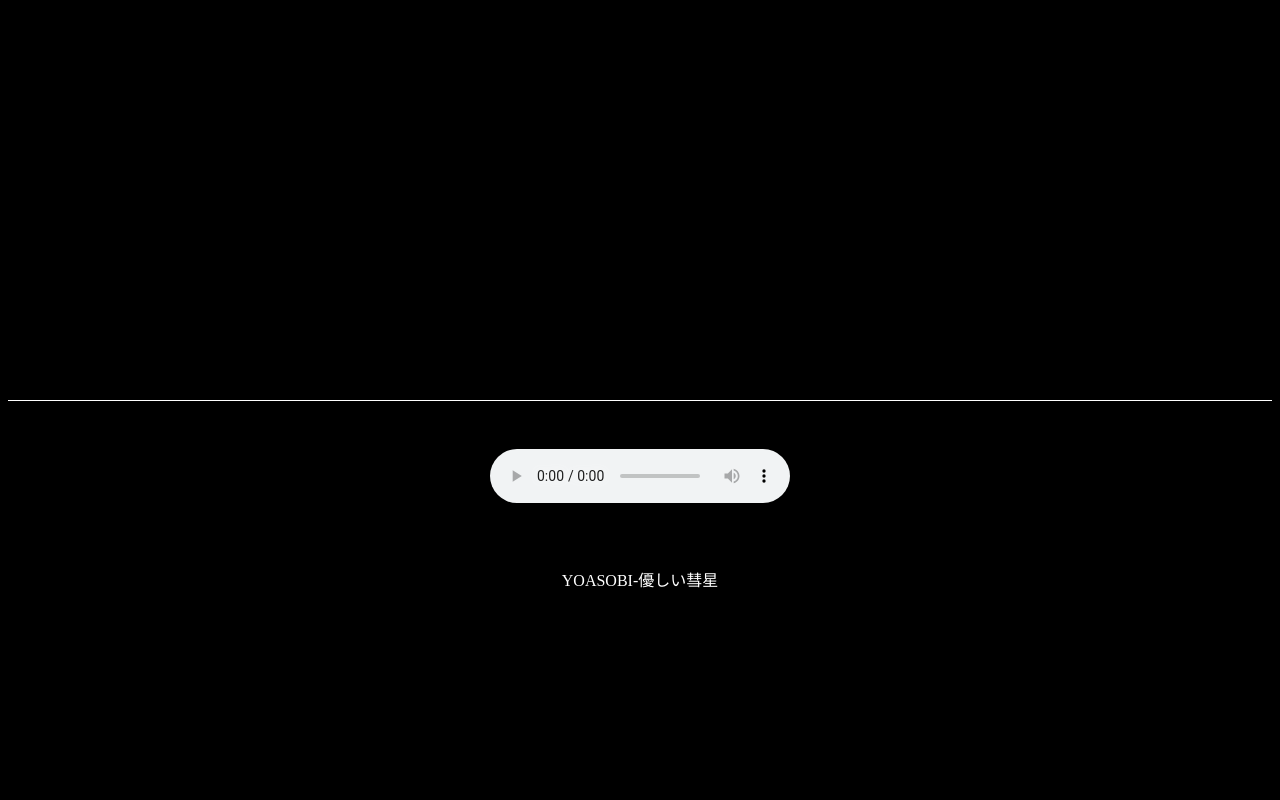
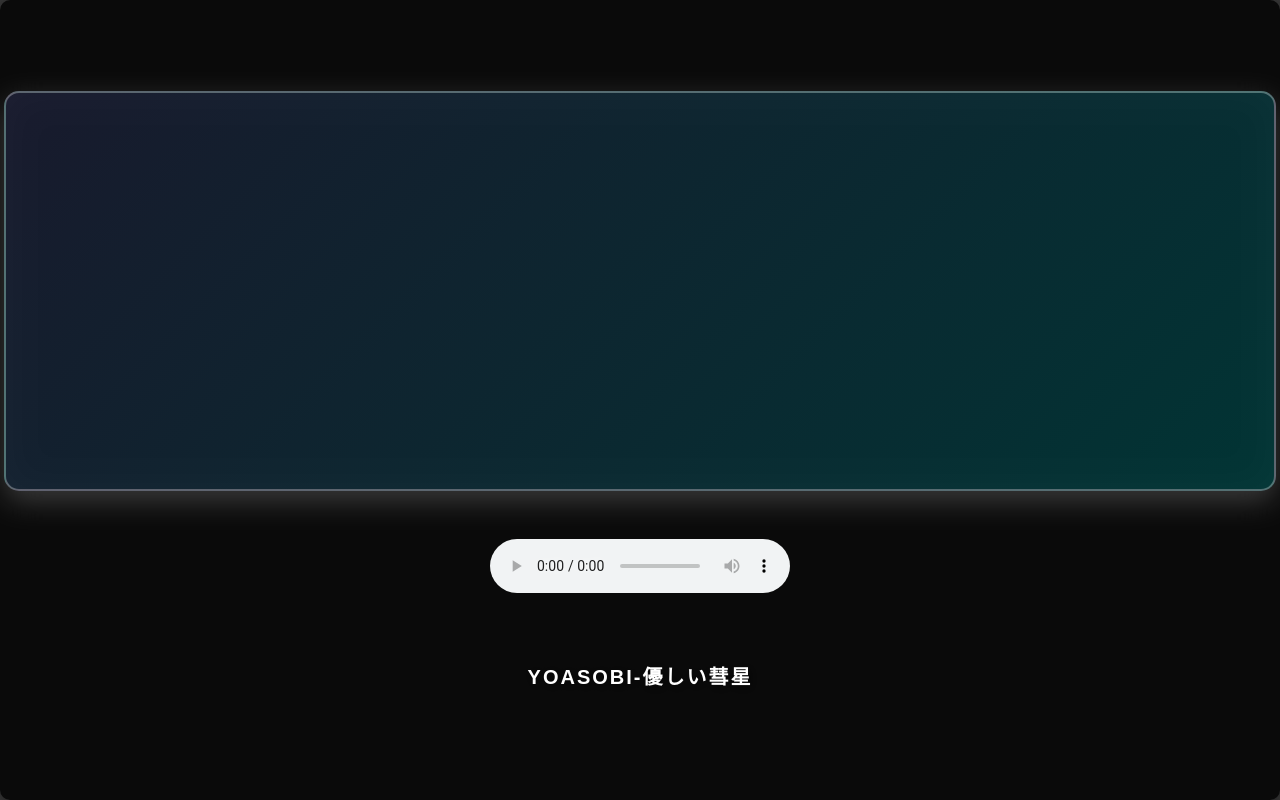
Before and after one commit to Daisyiio/CodePractice, a plain HTML site: page 原生音频ApI--音频可视化处理/audio.html in a window 1280 px wide. Drawn offline with Linux system fonts and the light colour scheme.

Commit message:
样式修改

```diff
--- a/原生音频ApI--音频可视化处理/audio.html
+++ b/原生音频ApI--音频可视化处理/audio.html
@@ -4,28 +4,10 @@
     <meta charset="UTF-8" />
     <meta name="viewport" content="width=device-width, initial-scale=1.0" />
     <title>Document</title>
-    <style>
-      body,
-      html {
-        background-color: #000;
-        height: 100%;
-        display: flex;
-        flex-direction: column;
-      }
-      canvas {
-        height: 50%;
-        border-bottom: 1px #fff solid;
-      }
-      audio {
-        margin: 3em auto;
-      }
-      .music-name {
-        margin: 1em auto;
-        color: #FFF;
-      }
-    </style>
+
   </head>
   <body>
+    <link rel="stylesheet" href="./audio.css">
     <canvas class="canvas"></canvas>
     <audio src="./YOASOBI-優しい彗星.mp3" controls></audio>
     <div class="music-name"></div>
--- a/原生音频ApI--音频可视化处理/audio.js
+++ b/原生音频ApI--音频可视化处理/audio.js
@@ -5,8 +5,7 @@
 const MusicName = document.querySelector('.music-name')
 const audioSrc =  audioEle.src
 const decodedSrc = decodeURIComponent(audioSrc);
-MusicName.innerHTML =decodedSrc.split('/').pop().split('.').shift();
-
+MusicName.innerHTML = decodedSrc.split('/').pop().split('.').shift();
 
 // 初始化画布大小
 function initCvs() {
@@ -34,11 +33,13 @@
 
   // 初始化音频上下文
   const audCtx = new AudioContext() // 创建音频上下文
+  console.log(audCtx,'audCtx')
   const source = audCtx.createMediaElementSource(audioEle) // 创建音频源节点
   analyser = audCtx.createAnalyser() // 创建音频分析器节点
   analyser.fftSize = 512 // 设定频率分析的大小，必须是2的n次幂
   dataArray = new Uint8Array(analyser.frequencyBinCount) // 创建数组用于存储频谱数据
-
+  console.log(analyser,'analyser')
+  console.log(source,'source')
   // 将音频源连接到分析器节点
   source.connect(analyser)
 
@@ -73,8 +74,12 @@
   // 计算每个条形图的宽度
   const barWidth = width / len / 2
 
-  // 设置条形图的颜色
-  ctx.fillStyle = '#78C5F7'
+  // 设置条形图的颜色，使用渐变色
+  const gradient = ctx.createLinearGradient(0, 0, width, 0);
+  gradient.addColorStop(0, '#78C5F7');
+  gradient.addColorStop(1, '#FF9A8B');
+
+  ctx.fillStyle = gradient
 
   // 绘制频谱条形图
   for (let i = 0; i < dataArray.length; i++) {
--- /dev/null
+++ b/原生音频ApI--音频可视化处理/audio.scss
@@ -0,0 +1,63 @@
+body,
+html {
+  height: 100%;
+  display: flex;
+  flex-direction: column;
+  background-color: rgba($color: #000, $alpha: 0.8);
+  border-radius: 10px; /* 圆角效果 */
+  backdrop-filter: blur(20px); /* 背景模糊 */
+  box-shadow: 0 4px 6px rgba(0, 0, 0, 0.1); /* 添加阴影 */
+  box-sizing: border-box;
+}
+canvas {
+  height: 50%;
+  border-bottom: 1px #fff solid;
+}
+audio {
+  margin: 3em auto;
+}
+.music-name {
+  margin: 1em auto;
+  color: #FFF;
+}
+
+
+
+/* 毛玻璃背景 + 渐变 */
+canvas {
+    background: rgba(255, 255, 255, 0.2); /* 半透明的背景色 */
+    background: linear-gradient(135deg, rgba(114, 124, 218, 0.2), rgba(0, 255, 255, 0.2)); /* 添加渐变背景 */
+    border-radius: 15px; /* 圆角效果 */
+    box-shadow: 0 10px 30px rgba(255, 255, 255, 0.2); /* 添加阴影 */
+    // margin: 0 auto;
+    display: block;
+    border: 2px solid rgba(255, 255, 255, 0.3); /* 添加边框 */
+    position: relative;
+    box-sizing: border-box;
+  backdrop-filter: blur(20px); /* 背景模糊 */
+
+  }
+
+  /* 音乐名称样式 */
+  .music-name {
+    font-size: 20px;
+    color: #fff;
+    font-weight: bold;
+    text-align: center;
+    margin-top: 20px;
+    text-shadow: 2px 2px 10px rgba(0, 0, 0, 0.7); /* 给文本添加阴影 */
+    letter-spacing: 2px; /* 字母间距 */
+  }
+
+  /* 提供一个柔和的效果 */
+  body {
+    background: rgba(0, 0, 0, 0.8); /* 背景透明黑色 */
+    display: flex;
+    justify-content: center;
+    align-items: center;
+    height: 100vh;
+    margin: 0;
+    font-family: Arial, sans-serif;
+    color: #fff;
+    overflow: hidden;
+  }
```
Also changed, not shown: 原生音频ApI--音频可视化处理/audio.css (added), 1 other file.
